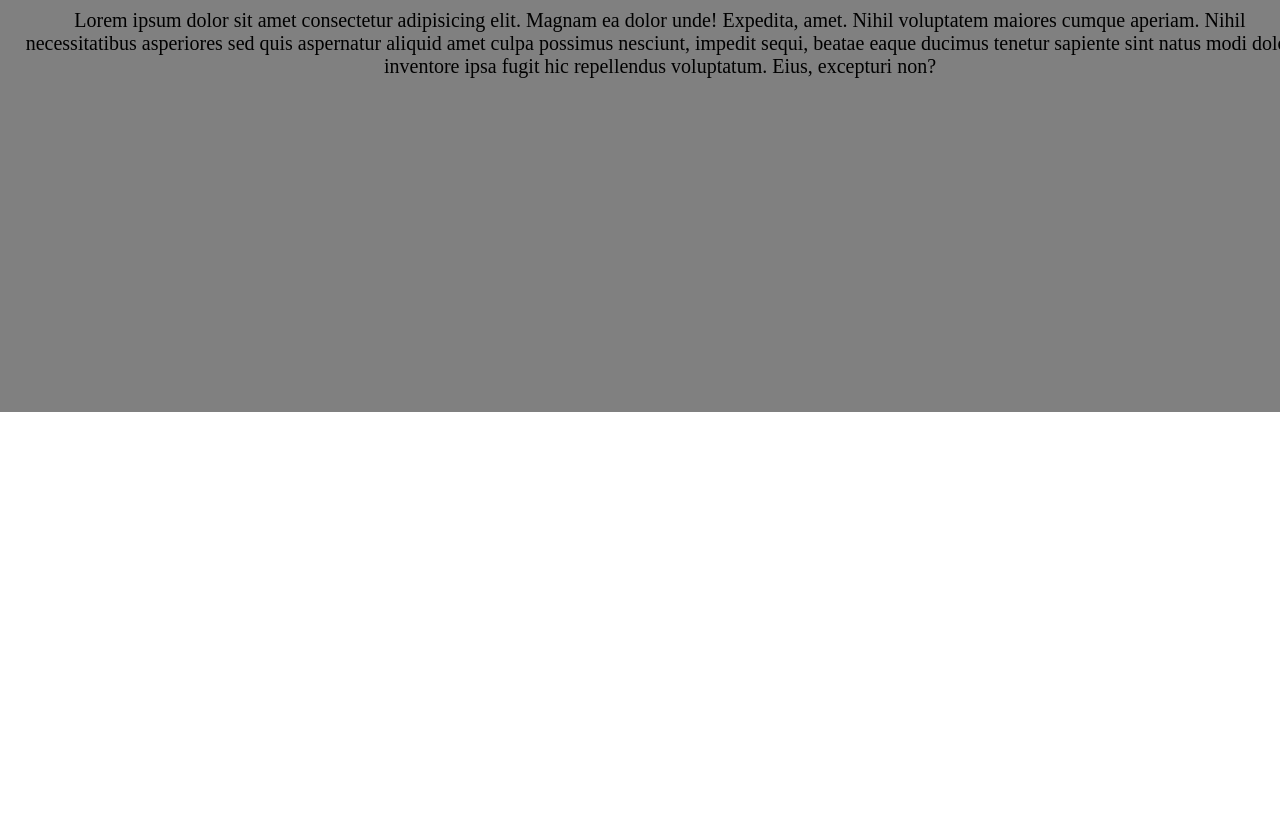
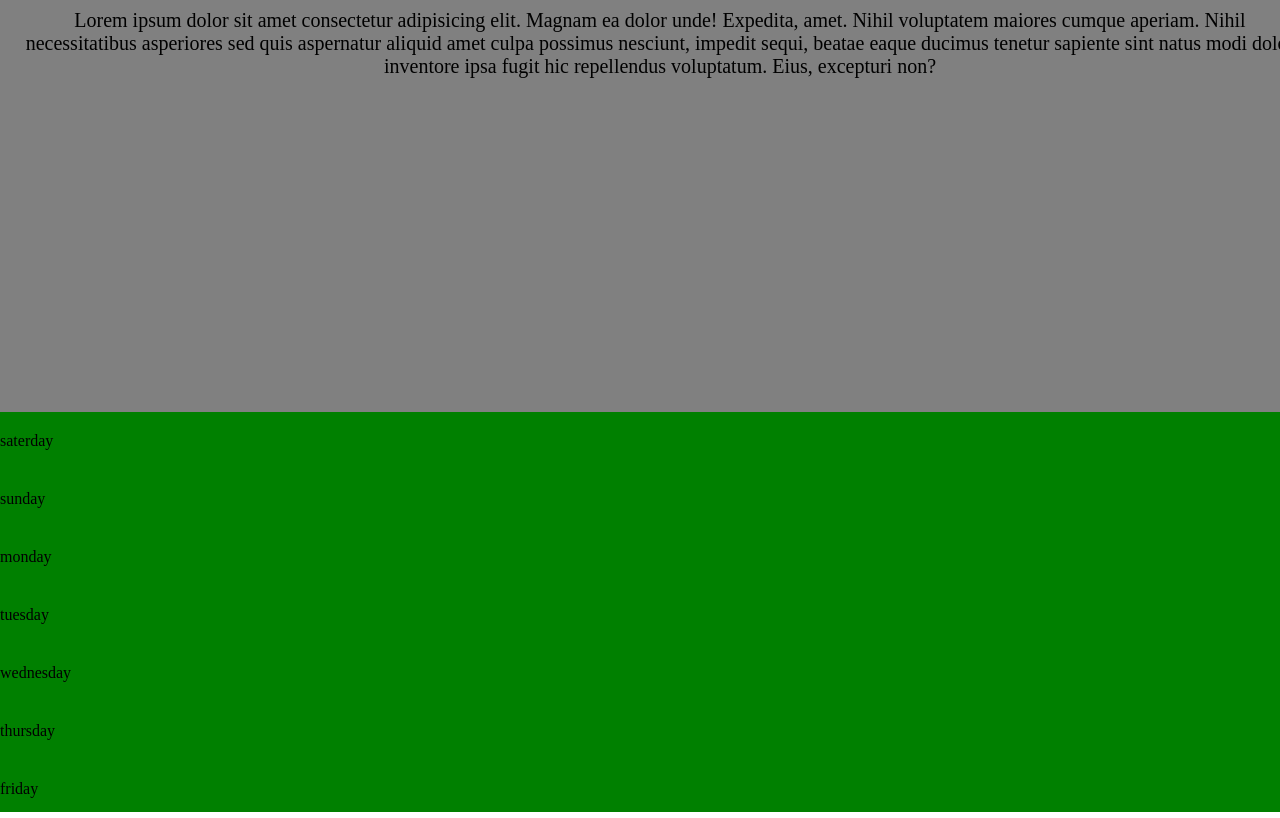
Before and after one commit to mrimon/my-first-repo, a plain HTML site: page index.html in a window 1280 px wide. Shown: the part 88-906 px from the top of the page. Before the commit the page ends 800 px from the top, so only its background shows below. Drawn offline with Linux system fonts and the light colour scheme.

Commit message:
added some list

```diff
--- a/index.html
+++ b/index.html
@@ -11,5 +11,16 @@
         <h1>this is my first ever github repository</h1>
         <p>Lorem ipsum dolor sit amet consectetur adipisicing elit. Magnam ea dolor unde! Expedita, amet. Nihil voluptatem maiores cumque aperiam. Nihil necessitatibus asperiores sed quis aspernatur aliquid amet culpa possimus nesciunt, impedit sequi, beatae eaque ducimus tenetur sapiente sint natus modi dolor inventore ipsa fugit hic repellendus voluptatum. Eius, excepturi non?</p>
     </div>
+    <div class="list">
+        <ul>
+            <li>saterday</li>
+            <li>sunday</li>
+            <li>monday</li>
+            <li>tuesday</li>
+            <li>wednesday</li>
+            <li>thursday</li>
+            <li>friday</li>
+        </ul>
+    </div>
 </body>
 </html>
--- a/style.css
+++ b/style.css
@@ -22,3 +22,14 @@ h1 {
 p {
     font-size: 20px;
 }
+.list {
+    background: green;
+    width: 100%;
+    height: 400px;
+}
+ul {
+    list-style: none;
+}
+li{
+    padding: 20px 0;
+}
```
